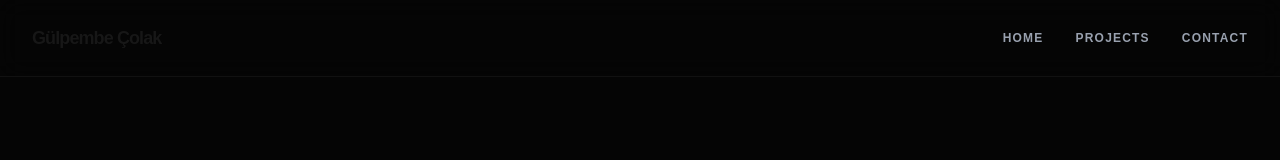
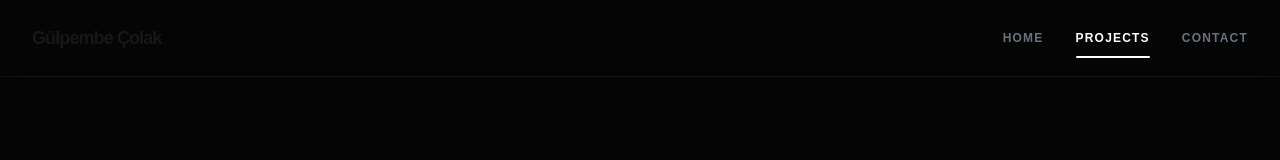
Before and after one commit to gulpembecolak-dev/my-portfolio, a Next.js app: page /projecten/project-alpha in a window 1280 px wide. Shown: the top 160 px of the page. Built offline with nearby package versions, Linux system fonts and the light colour scheme.

Commit message:
style: implement robust active link indicator in navbar

```diff
--- a/components/GlobalNavbar.tsx
+++ b/components/GlobalNavbar.tsx
@@ -6,29 +6,37 @@ import { usePathname } from 'next/navigation'
 export default function GlobalNavbar() {
   const pathname = usePathname()
 
+  const isActive = (path: string) => {
+    if (path === '/') return pathname === '/'
+    return pathname.startsWith(path)
+  }
+
   return (
     <nav className="fixed top-0 w-full flex items-center justify-between px-8 py-6 z-50 bg-[#050505]/80 backdrop-blur-md border-b border-white/5">
       <Link href="/" className="text-lg font-bold tracking-tighter hover:opacity-75 transition-opacity">
         Gülpembe Çolak
       </Link>
-      <div className="flex gap-8 text-xs tracking-widest uppercase">
+      <div className="flex gap-8 text-xs tracking-widest uppercase items-center">
         <Link
           href="/"
-          className={`transition-colors ${pathname === '/' ? 'text-white font-extrabold' : 'text-gray-400 font-bold hover:text-white'}`}
+          className={`relative py-1 transition-all duration-300 ${isActive('/') ? 'text-white font-black' : 'text-gray-500 font-semibold hover:text-white'}`}
         >
           Home
+          {isActive('/') && <span className="absolute -bottom-2 left-0 w-full h-[2px] bg-white rounded-full animate-in fade-in zoom-in duration-300"></span>}
         </Link>
         <Link
           href="/projecten"
-          className={`transition-colors ${pathname === '/projecten' ? 'text-white font-extrabold' : 'text-gray-400 font-bold hover:text-white'}`}
+          className={`relative py-1 transition-all duration-300 ${isActive('/projecten') ? 'text-white font-black' : 'text-gray-500 font-semibold hover:text-white'}`}
         >
           Projects
+          {isActive('/projecten') && <span className="absolute -bottom-2 left-0 w-full h-[2px] bg-white rounded-full animate-in fade-in zoom-in duration-300"></span>}
         </Link>
         <Link
           href="/contact"
-          className={`transition-colors ${pathname === '/contact' ? 'text-white font-extrabold' : 'text-gray-400 font-bold hover:text-white'}`}
+          className={`relative py-1 transition-all duration-300 ${isActive('/contact') ? 'text-white font-black' : 'text-gray-500 font-semibold hover:text-white'}`}
         >
           Contact
+          {isActive('/contact') && <span className="absolute -bottom-2 left-0 w-full h-[2px] bg-white rounded-full animate-in fade-in zoom-in duration-300"></span>}
         </Link>
       </div>
     </nav>
```
